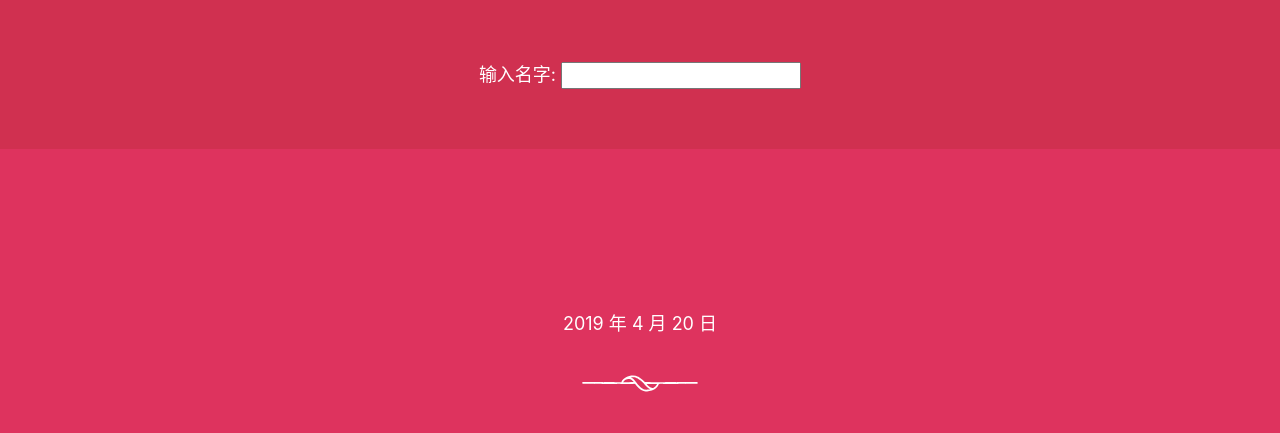
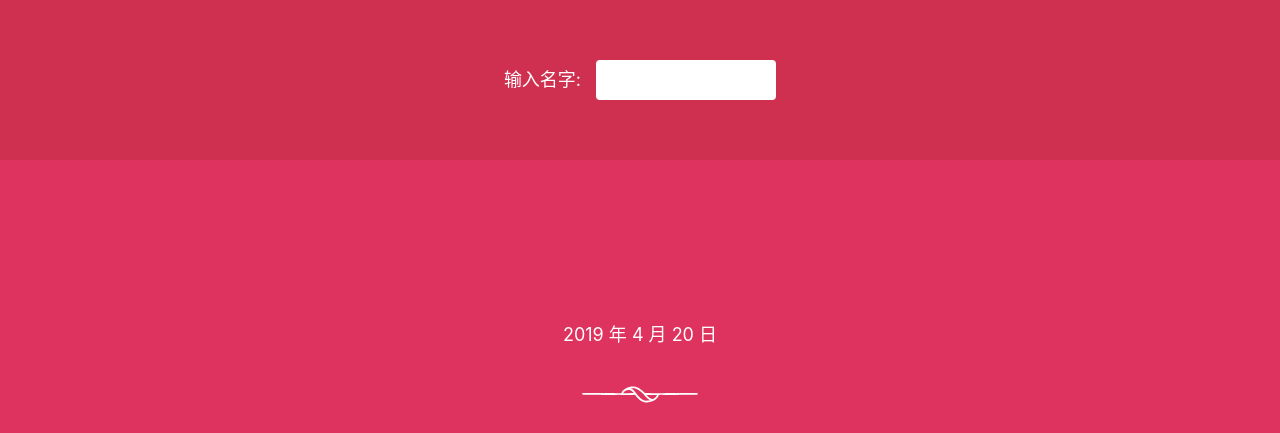
Before and after one commit to neruthes/XFB.icu, a plain HTML site: page index.html in a window 1280 px wide. Shown: the top 433 px of the page. Drawn offline with Linux system fonts and the light colour scheme.

Commit message:
minor changes

```diff
--- a/index.html
+++ b/index.html
@@ -53,7 +53,18 @@
     <body>
         <div class="section" id="header" style="">
             <div class="" style="font-size: 18px; text-align: center;">
-                <label>输入名字: <input type="text" id="js-input-DisplayName" style="font-size: 18px;" /></label>
+                <label>输入名字: <input type="text" id="js-input-DisplayName" style="
+                    font-size: 18px;
+                    line-height: 20px;
+                    box-shadow: none;
+                    border: none;
+                    border-radius: 4px;
+                    outline: none;
+                    height: 40px;
+                    width: 180px;
+                    padding: 10px 5px;
+                    margin: 0 0 0 10px;
+                " /></label>
             </div>
         </div>
         <div class="section" id="main" style="background: #DE335E; height: 80vh; padding-top: 20vh;">
```
